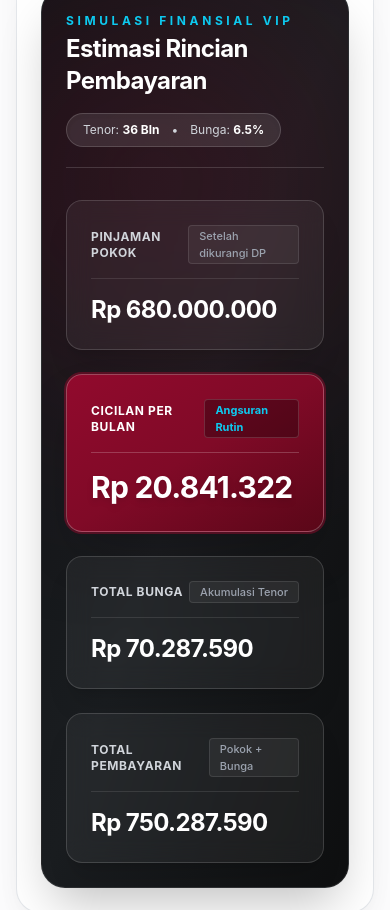
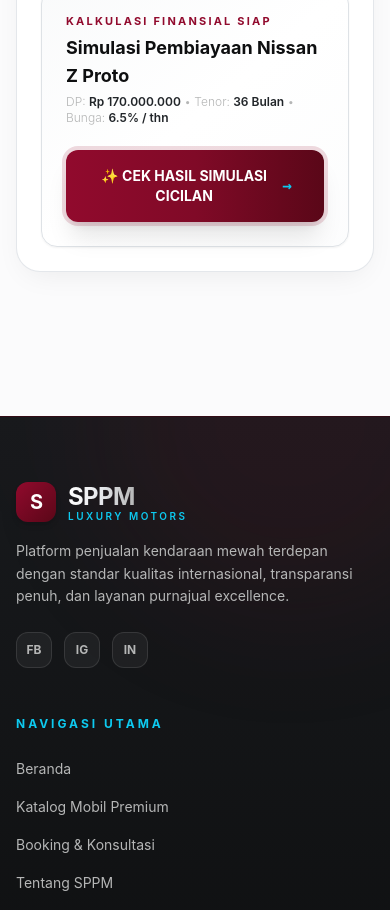
Before and after one commit to frl-im/SPPM, a Next.js app: page /car/1 in a window 390 px wide. Shown: the part 4480-5390 px from the top of the page. Built offline with nearby package versions, Linux system fonts and the light colour scheme.

Commit message:
feat: replace permanent estimation box with clean CTA button and luxury glassmorphism pop-up modal for VIP installment calculation results

```diff
--- a/src/components/CarDetailExperience.tsx
+++ b/src/components/CarDetailExperience.tsx
@@ -183,6 +183,7 @@
   const [downPayment, setDownPayment] = useState(Math.round(car.price * 0.2))
   const [tenor, setTenor] = useState(36)
   const [interestRate, setInterestRate] = useState(6.5)
+  const [isModalOpen, setIsModalOpen] = useState(false)
 
   const financedAmount = Math.max(car.price - downPayment, 0)
 
@@ -419,92 +420,155 @@
             </label>
           </div>
 
-          {/* Estimasi Rincian Pembayaran - 2x2 Spacious Layout (Guaranteed ZERO Collision / Overlap) */}
-          <div className="mt-8 rounded-3xl bg-gradient-to-br from-[#121417] via-[#1A1D20] to-mazda-black p-6 sm:p-8 lg:p-10 text-white border border-white/10 shadow-2xl relative overflow-hidden">
-            <div className="absolute top-0 right-0 w-96 h-96 bg-mazda-burgundy/25 rounded-full blur-[130px] pointer-events-none" />
-            <div className="relative z-10">
-              <div className="flex flex-col sm:flex-row sm:items-center justify-between gap-4 mb-8 pb-5 border-b border-white/15">
+          {/* Optimized Clean Trigger Box for Pop-Up Modal */}
+          <div className="mt-8 flex flex-col sm:flex-row items-center justify-between gap-6 p-6 rounded-2xl bg-gradient-to-br from-mazda-light-gray/80 via-white to-mazda-light-gray/40 border border-mazda-border-gray shadow-sm">
             <div>
-                  <span className="text-xs uppercase tracking-[0.3em] text-mazda-cyan font-mazda font-bold block mb-1">
-                    Simulasi Finansial VIP
+              <span className="text-[11px] uppercase tracking-[0.2em] text-mazda-burgundy font-mazda font-bold block mb-1">
+                Kalkulasi Finansial Siap
               </span>
-                  <h3 className="text-2xl sm:text-3xl font-mazda font-bold text-white tracking-tight">
-                    Estimasi Rincian Pembayaran
-                  </h3>
+              <h4 className="text-lg font-mazda font-bold text-mazda-black">
+                Simulasi Pembiayaan {car.name}
+              </h4>
+              <p className="text-xs text-mazda-steel-gray mt-1 font-light">
+                DP: <strong className="text-mazda-charcoal font-semibold">{formatCurrency(downPayment)}</strong> • Tenor: <strong className="text-mazda-charcoal font-semibold">{tenor} Bulan</strong> • Bunga: <strong className="text-mazda-charcoal font-semibold">{interestRate}% / thn</strong>
+              </p>
             </div>
-                <div className="inline-flex items-center gap-3 text-xs text-gray-300 bg-white/10 px-4 py-2 rounded-full border border-white/15 self-start sm:self-auto shadow-inner">
-                  <span>Tenor: <strong className="text-white">{tenor} Bln</strong></span>
-                  <span>•</span>
-                  <span>Bunga: <strong className="text-white">{interestRate}%</strong></span>
+            <button
+              type="button"
+              onClick={() => setIsModalOpen(true)}
+              className="w-full sm:w-auto inline-flex items-center justify-center gap-3 rounded-xl bg-gradient-to-r from-mazda-burgundy via-[#800A27] to-[#5A0718] px-8 py-4 text-sm font-mazda font-bold text-white shadow-xl hover:shadow-2xl hover:scale-[1.02] active:scale-[0.98] transition-all duration-300 ring-4 ring-mazda-burgundy/15 cursor-pointer"
+            >
+              <span>✨ CEK HASIL SIMULASI CICILAN</span>
+              <span className="text-mazda-cyan font-mono text-base font-bold">→</span>
+            </button>
+          </div>
         </div>
       </div>
 
-              {/* Grid 2x2 Sangat Lega: Setiap kotak mendapat setengah lebar penuh kontainer (atau 1 kolom di HP) */}
-              <div className="grid grid-cols-1 md:grid-cols-2 gap-6 sm:gap-7 items-stretch">
-                {/* 1. Pinjaman Pokok */}
-                <div className="rounded-2xl bg-white/5 p-6 sm:p-7 border border-white/15 backdrop-blur-md flex flex-col justify-between shadow-xl hover:border-white/30 transition-all">
-                  <div className="flex items-center justify-between border-b border-white/10 pb-3.5 mb-4">
-                    <p className="text-xs sm:text-sm uppercase tracking-wider text-gray-300 font-bold">
-                      Pinjaman Pokok
+      {/* Luxury Glassmorphism VIP Pop-Up Modal */}
+      {isModalOpen && (
+        <div className="fixed inset-0 z-50 flex items-center justify-center p-4 sm:p-6 bg-black/80 backdrop-blur-md animate-scale-in overflow-y-auto">
+          <div
+            className="relative w-full max-w-3xl rounded-3xl bg-gradient-to-br from-[#121417] via-[#1A1D20] to-mazda-black p-6 sm:p-8 lg:p-10 text-white border border-white/15 shadow-2xl overflow-hidden my-auto"
+            onClick={(e) => e.stopPropagation()}
+          >
+            {/* Background Glow */}
+            <div className="absolute top-0 right-0 w-96 h-96 bg-mazda-burgundy/25 rounded-full blur-[140px] pointer-events-none" />
+            <div className="absolute bottom-0 left-0 w-72 h-72 bg-mazda-cyan/10 rounded-full blur-[120px] pointer-events-none" />
+
+            {/* Modal Header */}
+            <div className="relative z-10 flex items-start justify-between gap-4 pb-6 border-b border-white/15">
+              <div>
+                <div className="inline-flex items-center gap-2 px-3 py-1 rounded-full bg-white/10 border border-white/15 text-mazda-cyan text-[11px] font-mazda font-bold uppercase tracking-wider mb-2.5">
+                  <span>💎 Sertifikat Estimasi Pembiayaan VIP</span>
+                </div>
+                <h3 className="text-2xl sm:text-3xl font-mazda font-bold text-white tracking-tight">
+                  {car.name} {car.model}
+                </h3>
+                <p className="text-xs sm:text-sm text-gray-300 font-light mt-1">
+                  Warna Terpilih: <strong className="text-white font-medium">{selectedColor.name}</strong> • Harga OTR: <strong className="text-white font-semibold">{formatCurrency(car.price)}</strong>
                 </p>
-                    <span className="text-[11px] text-gray-400 font-medium px-2.5 py-0.5 rounded bg-white/5 border border-white/10">
-                      Setelah dikurangi DP
+              </div>
+              <button
+                type="button"
+                onClick={() => setIsModalOpen(false)}
+                className="w-10 h-10 rounded-full bg-white/10 border border-white/15 text-gray-300 hover:text-white hover:bg-white/20 flex items-center justify-center text-lg transition-all cursor-pointer flex-shrink-0"
+                aria-label="Tutup Pop-up"
+              >
+                ✕
+              </button>
+            </div>
+
+            {/* Hero Monthly Installment Card inside Pop-Up */}
+            <div className="relative z-10 mt-6 rounded-2xl bg-gradient-to-br from-mazda-burgundy via-[#800A27] to-[#5A0718] p-6 sm:p-8 border border-white/25 shadow-2xl flex flex-col sm:flex-row sm:items-center justify-between gap-4 ring-2 ring-mazda-burgundy/50">
+              <div>
+                <span className="text-xs uppercase tracking-[0.2em] text-mazda-cyan font-mazda font-bold block mb-1">
+                  Angsuran Rutin Bulanan
+                </span>
+                <h4 className="text-3xl sm:text-4xl font-mazda font-bold text-white tracking-tight drop-shadow-md break-all sm:break-normal">
+                  {formatCurrency(installment.monthly)}
+                </h4>
+                <p className="text-xs text-white/80 font-light mt-1">
+                  Estimasi cicilan tetap selama tenor <strong className="font-semibold text-white">{tenor} bulan ({Math.round((tenor / 12) * 10) / 10} tahun)</strong>
+                </p>
+              </div>
+              <div className="sm:text-right flex sm:flex-col justify-between sm:justify-center items-center sm:items-end border-t sm:border-t-0 border-white/20 pt-3 sm:pt-0">
+                <span className="text-xs text-white/70">Suku Bunga</span>
+                <span className="text-lg sm:text-2xl font-mazda font-bold text-white font-mono">{interestRate}% / thn</span>
+              </div>
+            </div>
+
+            {/* Detailed Table Grid */}
+            <div className="relative z-10 mt-6 grid grid-cols-1 sm:grid-cols-2 gap-4">
+              <div className="rounded-xl bg-white/5 p-4 sm:p-5 border border-white/10 flex items-center justify-between">
+                <div>
+                  <p className="text-xs text-gray-400 font-medium">Harga Kendaraan (OTR)</p>
+                  <p className="text-base font-mazda font-bold text-white mt-0.5">{formatCurrency(car.price)}</p>
+                </div>
+                <span className="text-xs text-gray-500 font-mono">100%</span>
+              </div>
+
+              <div className="rounded-xl bg-white/5 p-4 sm:p-5 border border-white/10 flex items-center justify-between">
+                <div>
+                  <p className="text-xs text-gray-400 font-medium">Uang Muka (DP)</p>
+                  <p className="text-base font-mazda font-bold text-mazda-cyan mt-0.5">{formatCurrency(downPayment)}</p>
+                </div>
+                <span className="text-xs text-mazda-cyan font-mono font-bold">
+                  {Math.round((downPayment / car.price) * 100)}%
                 </span>
               </div>
-                  <p className="text-2xl sm:text-3xl font-mazda font-bold text-white tracking-tight leading-tight break-all sm:break-normal">
-                    {formatCurrency(financedAmount)}
-                  </p>
+
+              <div className="rounded-xl bg-white/5 p-4 sm:p-5 border border-white/10 flex items-center justify-between">
+                <div>
+                  <p className="text-xs text-gray-400 font-medium">Pinjaman Pokok (Utang)</p>
+                  <p className="text-base font-mazda font-bold text-white mt-0.5">{formatCurrency(financedAmount)}</p>
+                </div>
+                <span className="text-xs text-gray-400">Setelah DP</span>
               </div>
 
-                {/* 2. Cicilan per Bulan (VIP Highlight) */}
-                <div className="rounded-2xl bg-gradient-to-br from-mazda-burgundy via-[#800A27] to-[#5A0718] p-6 sm:p-7 border border-white/25 shadow-2xl flex flex-col justify-between ring-2 ring-mazda-burgundy/50 transform md:-translate-y-1">
-                  <div className="flex items-center justify-between border-b border-white/20 pb-3.5 mb-4">
-                    <p className="text-xs sm:text-sm uppercase tracking-wider text-white font-bold">
-                      Cicilan per Bulan
-                    </p>
-                    <span className="text-[11px] text-mazda-cyan font-bold px-2.5 py-0.5 rounded bg-black/30 border border-white/15">
-                      Angsuran Rutin
-                    </span>
+              <div className="rounded-xl bg-white/5 p-4 sm:p-5 border border-white/10 flex items-center justify-between">
+                <div>
+                  <p className="text-xs text-gray-400 font-medium">Total Bunga Leasing</p>
+                  <p className="text-base font-mazda font-bold text-white mt-0.5">{formatCurrency(installment.interest)}</p>
                 </div>
-                  <p className="text-3xl sm:text-4xl font-mazda font-bold text-white tracking-tight leading-tight drop-shadow-md break-all sm:break-normal">
-                    {formatCurrency(installment.monthly)}
-                  </p>
+                <span className="text-xs text-gray-400">Akumulasi</span>
               </div>
 
-                {/* 3. Total Bunga */}
-                <div className="rounded-2xl bg-white/5 p-6 sm:p-7 border border-white/15 backdrop-blur-md flex flex-col justify-between shadow-xl hover:border-white/30 transition-all">
-                  <div className="flex items-center justify-between border-b border-white/10 pb-3.5 mb-4">
-                    <p className="text-xs sm:text-sm uppercase tracking-wider text-gray-300 font-bold">
-                      Total Bunga
-                    </p>
-                    <span className="text-[11px] text-gray-400 font-medium px-2.5 py-0.5 rounded bg-white/5 border border-white/10">
-                      Akumulasi Tenor
-                    </span>
+              <div className="sm:col-span-2 rounded-xl bg-white/10 p-5 border border-white/20 flex flex-col sm:flex-row sm:items-center justify-between gap-2">
+                <div>
+                  <p className="text-xs text-mazda-cyan uppercase tracking-wider font-bold">Total Pembayaran Keseluruhan</p>
+                  <p className="text-xs text-gray-400">Akumulasi seluruh cicilan (Pokok + Bunga) selama {tenor} bulan</p>
                 </div>
-                  <p className="text-2xl sm:text-3xl font-mazda font-bold text-white tracking-tight leading-tight break-all sm:break-normal">
-                    {formatCurrency(installment.interest)}
-                  </p>
-                </div>
-
-                {/* 4. Total Pembayaran */}
-                <div className="rounded-2xl bg-white/5 p-6 sm:p-7 border border-white/15 backdrop-blur-md flex flex-col justify-between shadow-xl hover:border-white/30 transition-all">
-                  <div className="flex items-center justify-between border-b border-white/10 pb-3.5 mb-4">
-                    <p className="text-xs sm:text-sm uppercase tracking-wider text-gray-300 font-bold">
-                      Total Pembayaran
-                    </p>
-                    <span className="text-[11px] text-gray-400 font-medium px-2.5 py-0.5 rounded bg-white/5 border border-white/10">
-                      Pokok + Bunga
-                    </span>
-                  </div>
-                  <p className="text-2xl sm:text-3xl font-mazda font-bold text-white tracking-tight leading-tight break-all sm:break-normal">
+                <p className="text-xl sm:text-2xl font-mazda font-bold text-white tracking-tight break-all sm:break-normal">
                   {formatCurrency(installment.total)}
                 </p>
               </div>
             </div>
+
+            {/* Modal Actions */}
+            <div className="relative z-10 mt-8 pt-6 border-t border-white/15 flex flex-col sm:flex-row items-center justify-between gap-4">
+              <p className="text-[11px] text-gray-400 font-light text-center sm:text-left">
+                * Angka simulasi ini merupakan estimasi resmi dari kalkulator SPPM dan dapat disesuaikan dengan paket kemitraan leasing pilihan Anda.
+              </p>
+              <div className="flex items-center gap-3 w-full sm:w-auto justify-end">
+                <button
+                  type="button"
+                  onClick={() => setIsModalOpen(false)}
+                  className="w-full sm:w-auto px-6 py-3 rounded-xl bg-white/10 hover:bg-white/20 border border-white/15 text-xs font-mazda font-bold text-white transition-all cursor-pointer"
+                >
+                  Tutup
+                </button>
+                <a
+                  href={`/booking?carId=${car.id}`}
+                  className="w-full sm:w-auto px-6 py-3 rounded-xl bg-mazda-burgundy hover:bg-[#800A27] text-xs font-mazda font-bold text-white transition-all shadow-lg text-center cursor-pointer"
+                >
+                  Reservasi Unit Ini
+                </a>
               </div>
             </div>
           </div>
         </div>
+      )}
     </>
   )
 }
```
Lines whose indentation alone changed are shown as unchanged.
